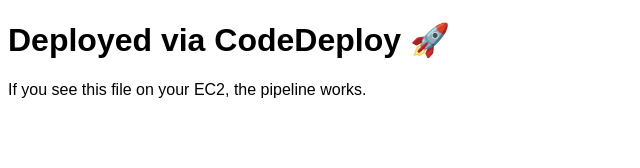
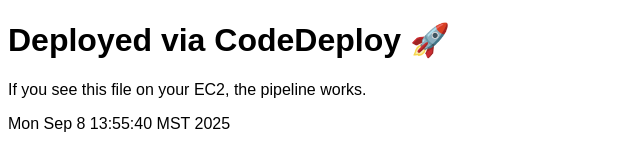
Before and after one commit to khqayyum/Automated_Deployment_System, a plain HTML site: page index.html in a window 1280 px wide. Shown: the whole page, without its empty margins (0-640 px from the left). Drawn offline with Linux system fonts and the light colour scheme.

Commit message:
Trigger deploy: update index.html

```diff
--- a/index.html
+++ b/index.html
@@ -6,3 +6,4 @@
     <p>If you see this file on your EC2, the pipeline works.</p>
   </body>
 </html>
+Mon Sep  8 13:55:40 MST 2025
```
